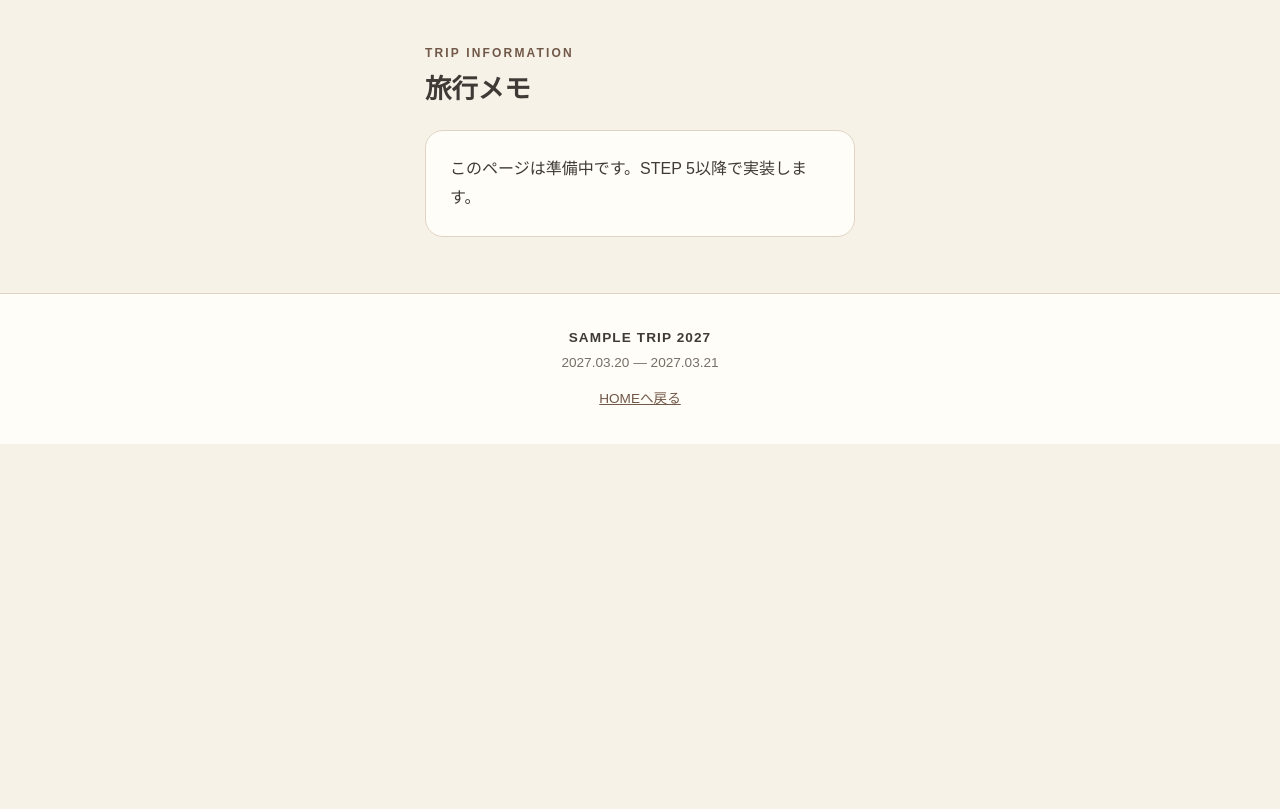
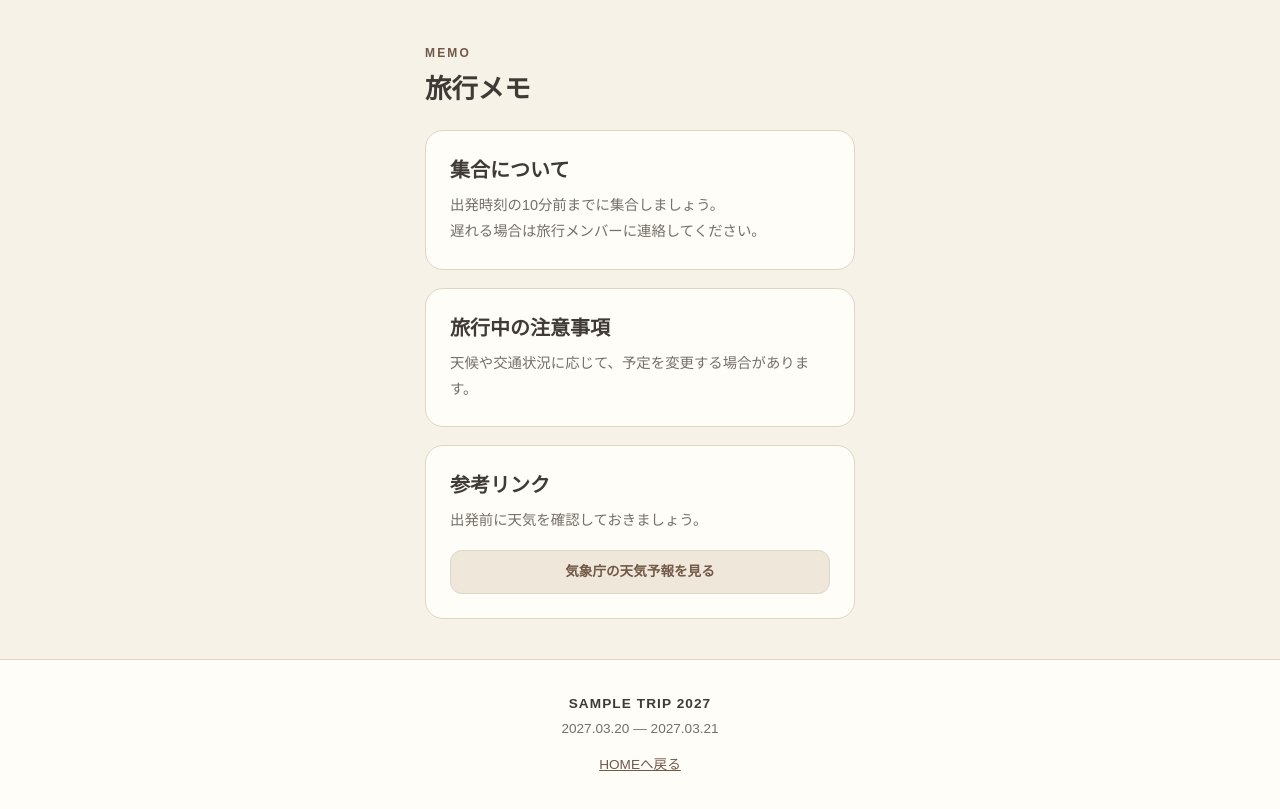
Before and after one commit to furuharu1211/Travel-Template, a plain HTML site: page memo.html in a window 1280 px wide. Shown: the part 69-878 px from the top of the page. Before the commit the page ends 800 px from the top, so only its background shows below. Drawn offline with Linux system fonts and the light colour scheme.

Commit message:
feat: implement simple configurable travel memo (step 5-7)

```diff
--- a/config/memo.js
+++ b/config/memo.js
@@ -1,3 +1,21 @@
-// 旅行メモのデータ（STEP 5で仕様を実装予定）
+// 旅行メモ：配列にメモを追加・削除してください。
+// title は見出し、text は文章、links は任意のリンクです。
+// 公開サイトには予約番号や個人情報などを記載しないでください。
 window.TRIP_DATA = window.TRIP_DATA || {};
-window.TRIP_DATA.memo = [];
+window.TRIP_DATA.memo = [
+  {
+    title: "集合について",
+    text: "出発時刻の10分前までに集合しましょう。\n遅れる場合は旅行メンバーに連絡してください。"
+  },
+  {
+    title: "旅行中の注意事項",
+    text: "天候や交通状況に応じて、予定を変更する場合があります。"
+  },
+  {
+    title: "参考リンク",
+    text: "出発前に天気を確認しておきましょう。",
+    links: [
+      { label: "気象庁の天気予報を見る", url: "https://www.jma.go.jp/bosai/forecast/" }
+    ]
+  }
+];
--- /dev/null
+++ b/css/memo.css
@@ -0,0 +1,9 @@
+/* 共通テーマに合わせたシンプルなメモカード */
+.memo-stack{display:grid;gap:18px}
+.memo-card{min-width:0;padding:24px;background:var(--surface);border:1px solid var(--border);border-radius:var(--radius-md);overflow-wrap:anywhere}
+.memo-title{margin:0 0 8px;font-size:1.25rem;line-height:1.5}
+.memo-text{margin:0;color:var(--muted);font-size:.9rem;white-space:pre-line}
+.memo-links{display:grid;gap:8px;margin-top:16px}
+.memo-btn{display:flex;align-items:center;justify-content:center;min-height:44px;padding:8px 12px;border:1px solid var(--border);border-radius:var(--radius-sm);background:var(--surface-2);color:var(--accent-dark);font-size:.85rem;font-weight:700;text-decoration:none;text-align:center;overflow-wrap:anywhere}
+.memo-btn:hover{border-color:var(--accent)}
+@media(max-width:340px){.memo-card{padding:16px}}
--- a/js/main.js
+++ b/js/main.js
@@ -13,7 +13,7 @@
   ui.mount(c,current);
   if(current!=="index"){
     main.className="inner-main container";
-    if(current!=="quiz" || !enabled(c,page)) main.append(el("span","eyebrow",({schedule:"SCHEDULE",sightseeing:"SIGHTSEEING",hotel:"HOTEL",belongings:"BELONGINGS",members:"MEMBERS"})[current]||"TRIP INFORMATION"),el("h1","page-title",page.label));
+    if(current!=="quiz" || !enabled(c,page)) main.append(el("span","eyebrow",({schedule:"SCHEDULE",sightseeing:"SIGHTSEEING",hotel:"HOTEL",belongings:"BELONGINGS",members:"MEMBERS",memo:"MEMO"})[current]||"TRIP INFORMATION"),el("h1","page-title",page.label));
     if(!enabled(c,page)){main.append(el("p","notice","この旅行ではこのページを使用していません。"));return;}
     const render=window.TravelPages?.[current];
     if(typeof render==="function"){render(main,c);return;}
--- /dev/null
+++ b/js/pages/memo.js
@@ -0,0 +1,35 @@
+(() => {
+  "use strict";
+  function safeUrl(value) {
+    if (typeof value !== "string" || !value.trim()) return null;
+    try {
+      const url = new URL(value);
+      return ["https:", "http:"].includes(url.protocol) ? url.href : null;
+    } catch { return null; }
+  }
+  function render(main) {
+    const {el}=window.TravelUI;
+    const data=window.TRIP_DATA?.memo;
+    const memos=Array.isArray(data)?data.filter(m=>m&&typeof m.title==="string"&&m.title.trim()):[];
+    if(!memos.length){main.append(el("p","notice","旅行メモはまだ登録されていません。"));return;}
+    const stack=el("div","memo-stack");
+    memos.forEach(memo=>{
+      const card=el("article","memo-card");
+      card.append(el("h2","memo-title",memo.title));
+      if(typeof memo.text==="string"&&memo.text.trim())card.append(el("p","memo-text",memo.text));
+      const links=el("div","memo-links");
+      (Array.isArray(memo.links)?memo.links:[]).forEach(link=>{
+        const url=safeUrl(link?.url);
+        if(!url||typeof link.label!=="string"||!link.label.trim())return;
+        const a=el("a","memo-btn",link.label);
+        a.href=url;a.target="_blank";a.rel="noopener noreferrer";
+        links.append(a);
+      });
+      if(links.childElementCount)card.append(links);
+      stack.append(card);
+    });
+    main.append(stack);
+  }
+  window.TravelPages=window.TravelPages||{};
+  window.TravelPages.memo=render;
+})();
--- a/memo.html
+++ b/memo.html
@@ -7,9 +7,11 @@
   <title>旅行メモ | Travel Template</title>
   <link rel="stylesheet" href="css/themes.css">
   <link rel="stylesheet" href="css/style.css">
+  <link rel="stylesheet" href="css/memo.css">
   <script defer src="config/trip.js"></script>
   <script defer src="config/memo.js"></script>
   <script defer src="js/components.js"></script>
+  <script defer src="js/pages/memo.js"></script>
   <script defer src="js/main.js"></script>
 </head>
 <body data-page="memo">
```
Also changed, not shown: 1 other file.
